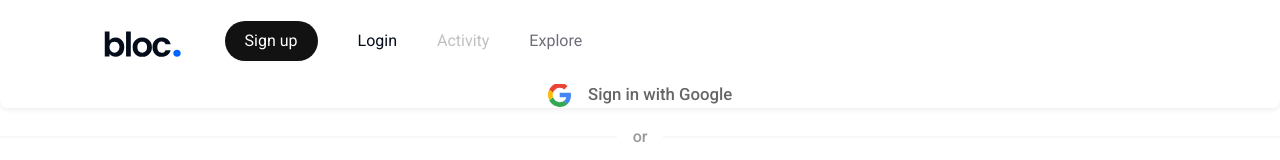
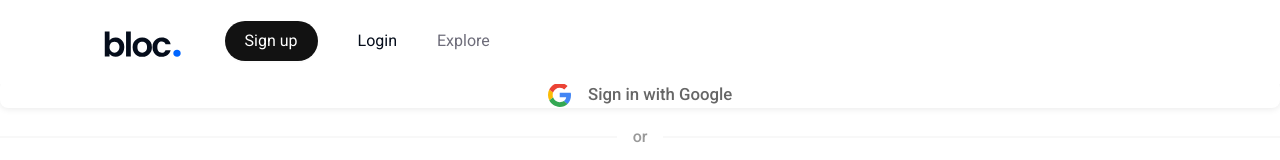
Before and after one commit to shinushaju/bloc-market-frontend, a React (Create React App) app: page /login in a window 1280 px wide. Shown: the top 160 px of the page. Built offline with nearby package versions, Linux system fonts and the light colour scheme; no server answers.

Commit message:
hidded activity tab

```diff
--- a/src/components/navigation/Navbar.js
+++ b/src/components/navigation/Navbar.js
@@ -70,7 +70,7 @@ const Navbar = () => {
                     <Notifications />
                 </Menu.Item>
             )}
-            <Menu.Item disabled key="activity" className="float-right" style={{ fontWeight: "400", fontSize: "medium" }}><Link to="/activity">Activity</Link></Menu.Item>
+            {/*<Menu.Item disabled key="activity" className="float-right" style={{ fontWeight: "400", fontSize: "medium" }}><Link to="/activity">Activity</Link></Menu.Item>*/}
             <Menu.Item key="assets" className="float-right" style={{ fontWeight: "400", fontSize: "medium" }}><Link to="/assets">Explore</Link></Menu.Item>
         </Menu>
     )
--- a/src/pages/Account.js
+++ b/src/pages/Account.js
@@ -67,6 +67,7 @@ const Account = () => {
                             >
                                 <OwnedItems />
                             </TabPane>
+                            {/*
                             <TabPane
                                 disabled
                                 tab={
@@ -79,6 +80,7 @@ const Account = () => {
                             >
                                 <Activity />
                             </TabPane>
+                            */}
                             <TabPane
                                 tab={
                                     <span>
```
